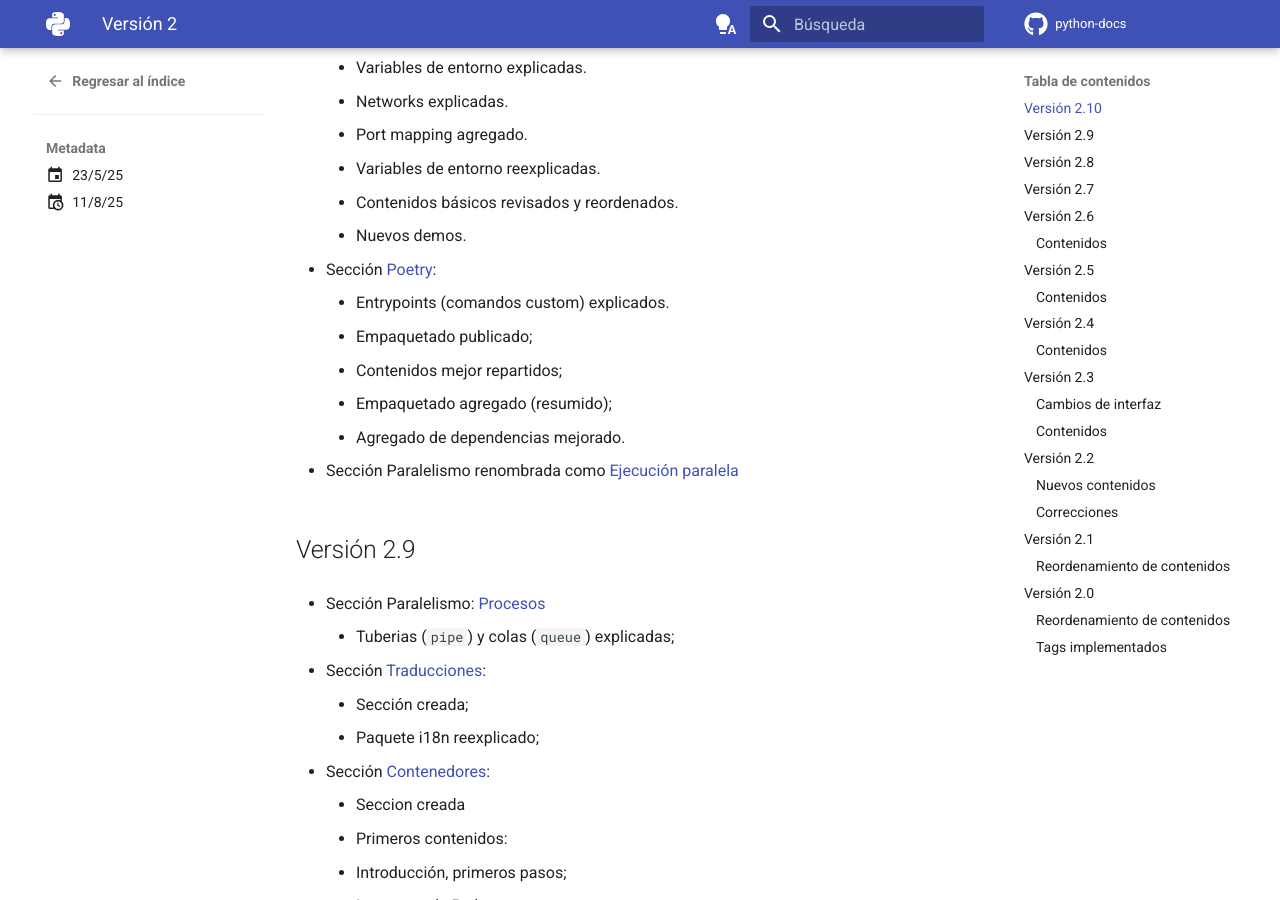
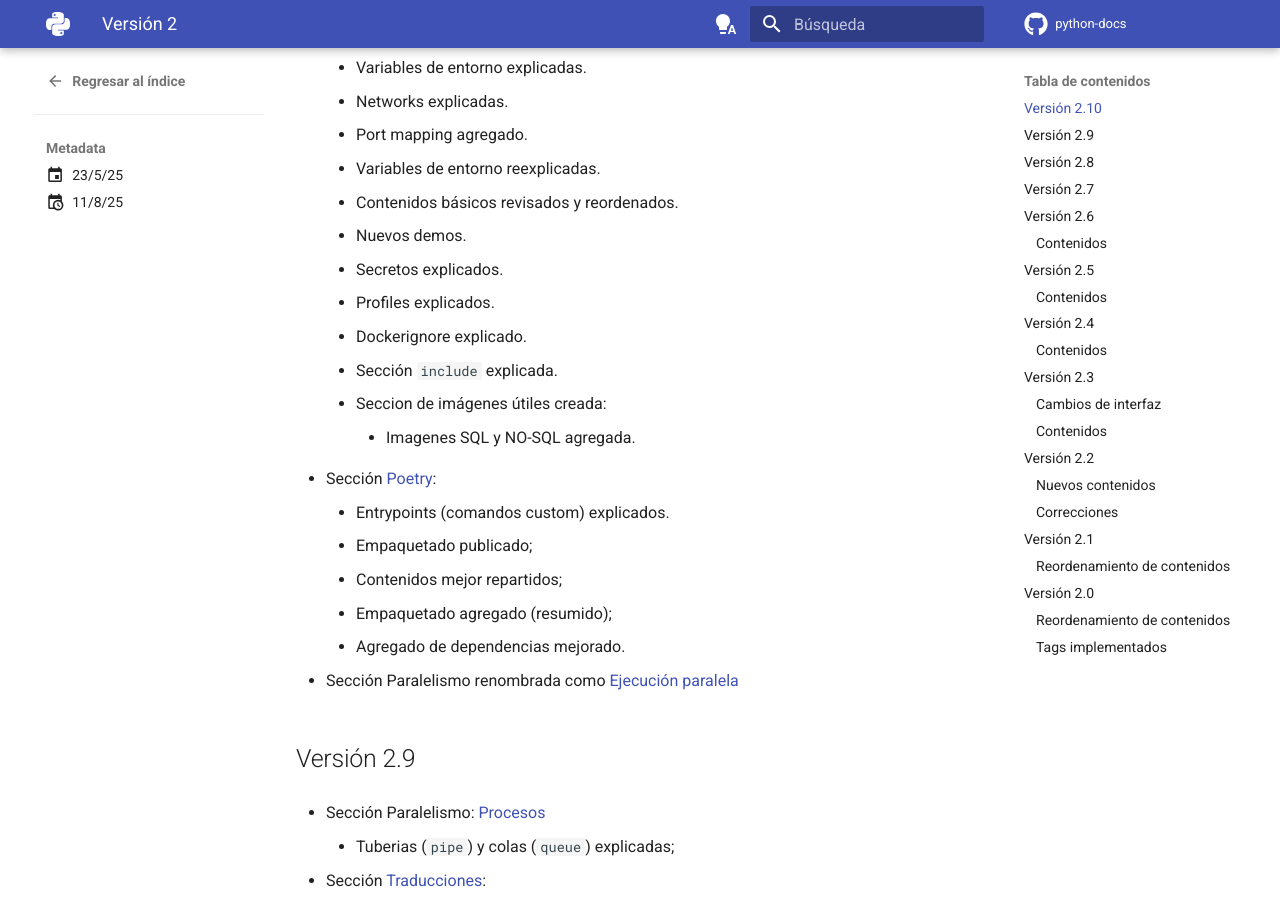
Before and after one commit to alejrot/python-docs, an MkDocs documentation site: the page built from docs/blog/posts/v2.md, in a window 1280 px wide and 900 px high, scrolled down 433 px. Built offline with MkDocs 1.6.1 and Material for MkDocs 9.7.7, drawn with Linux system fonts in a browser that asks for light colours; plug-ins that fetch from the network failed and are left out; comment, search, counter and statistics services are not loaded.

Commit message:
Blog actualiado

```diff
--- a/docs/blog/posts/v2.md
+++ b/docs/blog/posts/v2.md
@@ -26,6 +26,13 @@ social:
     - Variables de entorno reexplicadas.
     - Contenidos básicos revisados y reordenados.
     - Nuevos demos.
+    - Secretos explicados.
+    - Profiles explicados.
+    - Dockerignore explicado.
+    - Sección `include` explicada.
+    - Seccion de imágenes útiles creada:
+        - Imagenes SQL y NO-SQL agregada.
+
 
 - Sección [Poetry](../../entornos/poetry/index.md):
     - Entrypoints (comandos custom) explicados.
```
Also changed, not shown: docs/contenedores/index.md (+1 -1 lines).
